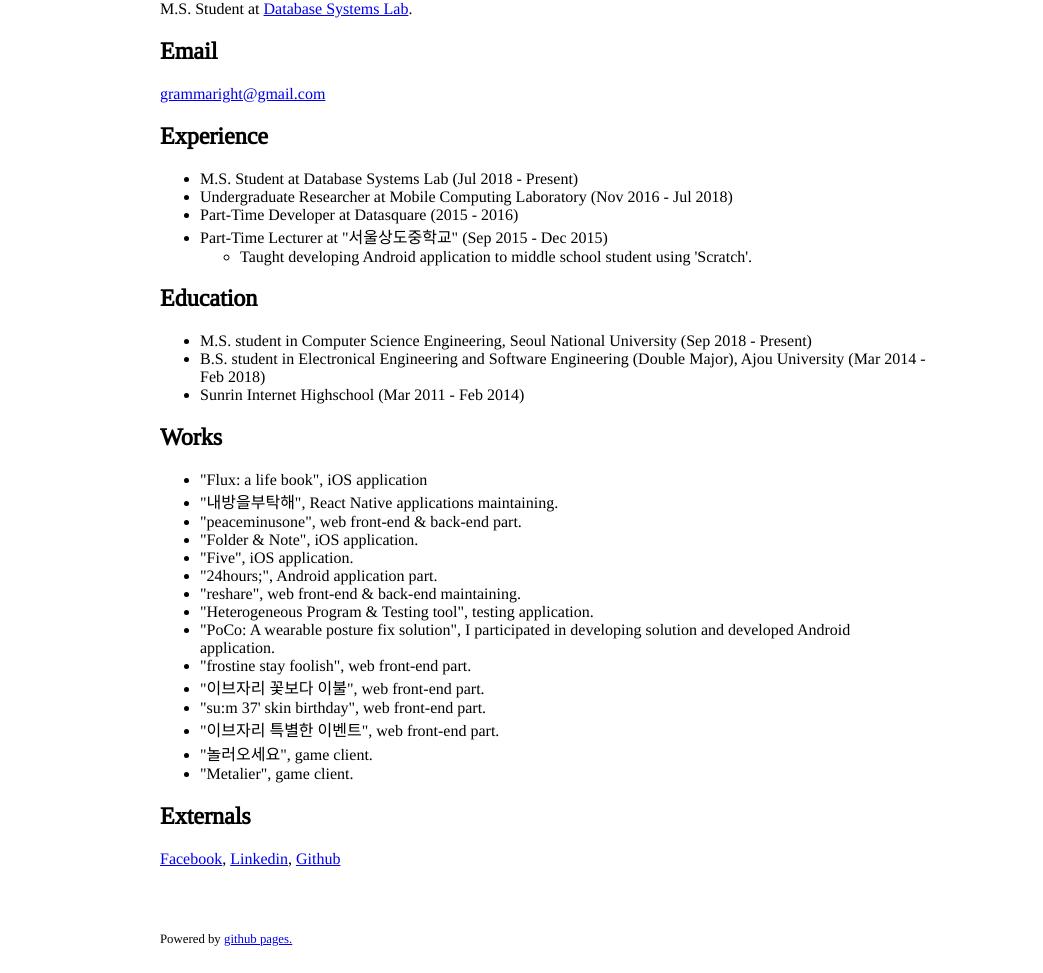
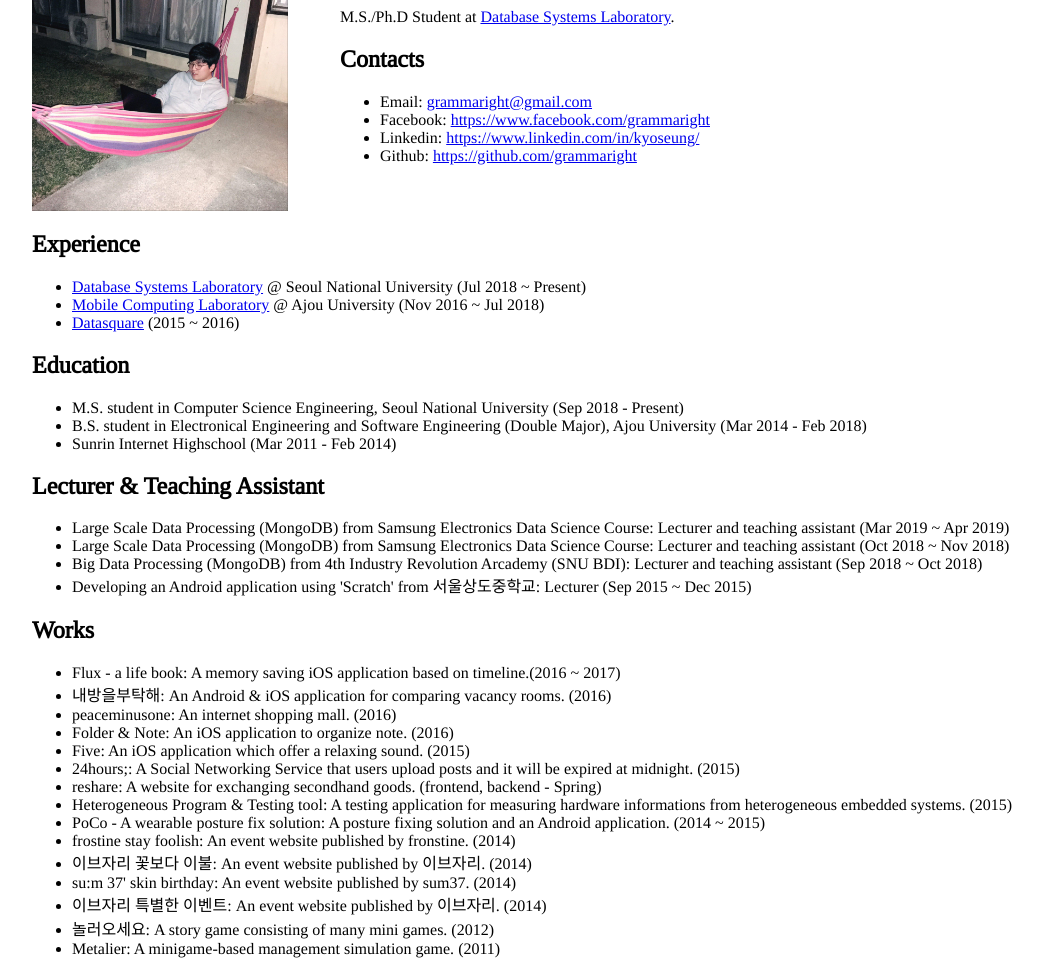
Before and after one commit to grammaright/kyoseung.debug.sexy, a plain HTML site: page index.html in a window 1280 px wide. Shown: the part 89-1062 px from the top of the page, without its empty margins (96-1139 px from the left). Drawn offline with Linux system fonts and the light colour scheme.

Commit message:
updated css style

```diff
--- a/index.html
+++ b/index.html
@@ -2,6 +2,7 @@
 <html>
     <head>
         <meta charset="UTF-8">
+        <meta name="viewport" content="width=device-width, initial-scale=1">
         <link href="https://fonts.googleapis.com/css?family=Tinos" rel="stylesheet">
         <link href="https://fonts.googleapis.com/css?family=Noto+Sans" rel="stylesheet">
         <link href="./style.css" rel="stylesheet">
@@ -9,24 +10,26 @@
     </head>
     <body>
         <div class="container">
+            <div class="topdiv">
+                <img src="./profile.jpeg" class="profileimage" />
+                <div class="profiletext">
                     <h1>Kyoseung Koo (<span lang="ko">구교승</span>)</h1>
-            M.S. Student at <a href="http://dbs.snu.ac.kr" target="_blank">Database Systems Lab</a>.<br>
-            <div>
-                <h2>Email</h2>
-                <a href="mailto:grammaright@gmail.com" target="_blank">grammaright@gmail.com</a>
+                    M.S./Ph.D Student at <a href="http://dbs.snu.ac.kr" target="_blank">Database Systems Laboratory</a>.<br>
+                    <h2>Contacts</h2>
+                    <ul>
+                        <li>Email: <a href="mailto:grammaright@gmail.com" target="_blank">grammaright@gmail.com</a> </li>
+                        <li>Facebook: <a href="https://www.facebook.com/grammaright" target="_blank">https://www.facebook.com/grammaright</a> </li>
+                        <li>Linkedin: <a href="https://www.linkedin.com/in/kyoseung/" target="_blank">https://www.linkedin.com/in/kyoseung/</a> </li>
+                        <li>Github: <a href="https://github.com/grammaright" target="_blank">https://github.com/grammaright</a> </li>
                 </div>
+            </div>
+            <div class="bottomdiv">
                 <div>
                     <h2>Experience</h2>
                     <ul>
-                    <li>M.S. Student at Database Systems Lab (Jul 2018 - Present)</li>
-                    <li>Undergraduate Researcher at Mobile Computing Laboratory (Nov 2016 - Jul 2018)</li>
-                    <li>Part-Time Developer at Datasquare (2015 - 2016)</li>
-                    <li>
-						Part-Time Lecturer at <span lang="ko">"서울상도중학교"</span> (Sep 2015 - Dec 2015)
-                        <ul>
-                            <li>Taught developing Android application to middle school student using 'Scratch'.</li>
-                        </ul>
-					</li>
+                        <li><a href="http://dbs.snu.ac.kr/" target="_blank">Database Systems Laboratory</a> @ Seoul National University (Jul 2018 ~ Present)</li>
+                        <li><a href="http://moco.ajou.ac.kr/" target="_blank">Mobile Computing Laboratory</a> @ Ajou University (Nov 2016 ~ Jul 2018)</li>
+                        <li><a href="http://datasquare.co.kr/" target="_blank">Datasquare</a> (2015 ~ 2016)</li>
                     </ul>
                 </div>
                 <div>
@@ -38,30 +41,34 @@
                     </ul>
                 </div>
                 <div>
-                <h2>Works</h2>
+                    <h2>Lecturer & Teaching Assistant</h2>
                     <ul>
-                    <li>"Flux: a life book", iOS application</li>
-                    <li>"<span lang="ko">내방을부탁해</span>", React Native applications maintaining.</li>
-                    <li>"peaceminusone", web front-end & back-end part.</li>
-                    <li>"Folder & Note", iOS application.</li>
-                    <li>"Five", iOS application.</li>
-                    <li>"24hours;", Android application part.</li>
-                    <li>"reshare", web front-end & back-end maintaining.</li>
-                    <li>"Heterogeneous Program & Testing tool", testing application.</li>
-                    <li>"PoCo: A wearable posture fix solution", I participated in developing solution and developed Android application.</li>
-                    <li>"frostine stay foolish", web front-end part.</li>
-                    <li>"<span lang="ko">이브자리 꽃보다 이불</span>", web front-end part.</li>
-                    <li>"su:m 37' skin birthday", web front-end part.</li>
-                    <li>"<span lang="ko">이브자리 특별한 이벤트</span>", web front-end part.</li>
-                    <li>"<span lang="ko">놀러오세요</span>", game client.</li>
-                    <li>"Metalier", game client.</li>
+                        <li>Large Scale Data Processing (MongoDB) from Samsung Electronics Data Science Course: Lecturer and teaching assistant (Mar 2019 ~ Apr 2019)</li>
+                        <li>Large Scale Data Processing (MongoDB) from Samsung Electronics Data Science Course: Lecturer and teaching assistant (Oct 2018 ~ Nov 2018)</li>
+                        <li>Big Data Processing (MongoDB) from 4th Industry Revolution Arcademy (SNU BDI): Lecturer and teaching assistant (Sep 2018 ~ Oct 2018)</li>
+                        <li>Developing an Android application using 'Scratch' from <span lang="ko">서울상도중학교</span>: Lecturer (Sep 2015 ~ Dec 2015)</li>
                     </ul>
                 </div>
                 <div>
-                <h2>Externals</h2>
-                <a href="https://www.facebook.com/grammaright" target="_blank">Facebook</a>,
-                <a href="https://www.linkedin.com/in/kyoseung/" target="_blank">Linkedin</a>,
-                <a href="https://github.com/grammaright" target="_blank">Github</a>
+                    <h2>Works</h2>
+                    <ul>
+                        <li>Flux - a life book:  A memory saving iOS application based on timeline.<!-- Using Swift, Cocoa. -->(2016 ~ 2017)</li>
+                        <li><span lang="ko">내방을부탁해</span>: An Android & iOS application for comparing vacancy rooms. <!-- React Native --> (2016)</li>
+                        <li>peaceminusone: An internet shopping mall. <!--(frontend)--> (2016)</li>
+                        <li>Folder & Note: An iOS application to organize note. <!--(Swift, Cocoa)--> (2016)</li>
+                        <li>Five: An iOS application which offer a relaxing sound. <!--(Swift, Cocoa)--> (2015)</li>
+                        <li>24hours;: A Social Networking Service that users upload posts and it will be expired at midnight. <!--(Android)--> (2015)</li>
+                        <li>reshare: A website for exchanging secondhand goods. (frontend, backend - Spring) <!--(2015)--></li>
+                        <li>Heterogeneous Program & Testing tool: A testing application for measuring hardware informations from heterogeneous embedded systems. (2015)</li>
+                        <li>PoCo - A wearable posture fix solution: A posture fixing solution and an Android application. (2014 ~ 2015)</li>
+                        <li>frostine stay foolish: An event website published by fronstine. <!--(frontend)--> (2014)</li>
+                        <li><span lang="ko">이브자리 꽃보다 이불</span>: An event website published by <span lang="ko">이브자리</span>. <!--(frontend)--> (2014)</li>
+                        <li>su:m 37' skin birthday: An event website published by sum37. <!--(frontend)--> (2014)</li>
+                        <li><span lang="ko">이브자리 특별한 이벤트</span>: An event website published by <span lang="ko">이브자리</span>. <!--(frontend)--> (2014)</li>
+                        <li><span lang="ko">놀러오세요</span>: A story game consisting of many mini games. <!--(using a game engine based on DirectX) -->(2012)</li>
+                        <li>Metalier: A minigame-based management simulation game. <!--(using a game engine based on WINAPI)--> (2011)</li>
+                    </ul>
+                </div>
             </div>
             <div class="powered">Powered by <a href="https://pages.github.com" target="_blank">github pages.</a></div>
         </div>
--- a/style.css
+++ b/style.css
@@ -4,9 +4,26 @@ body {
 
 .container {
     position: relative;
-    width: 768px;
+    width: 1024px;
     left: 50%;
-    margin-left: -384px;
+    margin-left: -512px;
+}
+
+.profileimage {
+    display: inline-block;
+    width: 256px;
+    height: 256px;
+    margin-right: 48px;
+    margin-top: 36px;
+}
+
+.profiletext {
+    display: inline-block;
+    vertical-align: top;
+}
+
+.topdiv {
+    height: 292px;
 }
 
 .powered {
@@ -14,3 +31,25 @@ body {
     font-size: 0.8em;
     margin-top: 64px;
 }
+
+@media screen and (max-width: 1024px) {
+    .container {
+        position: absolute;
+        width: 96%;
+        left: 0%;
+        margin-left: 0px;
+        padding: 0 2% 0 2%;
+    }
+
+    .topdiv {
+        height: 100%;
+    }
+
+    .profileimage {
+        display: block;
+    }
+
+    .profiletext {
+        display: block;
+    }
+}
```
Also changed, not shown: profile.jpeg (added). Lines whose indentation alone changed are shown as unchanged.
